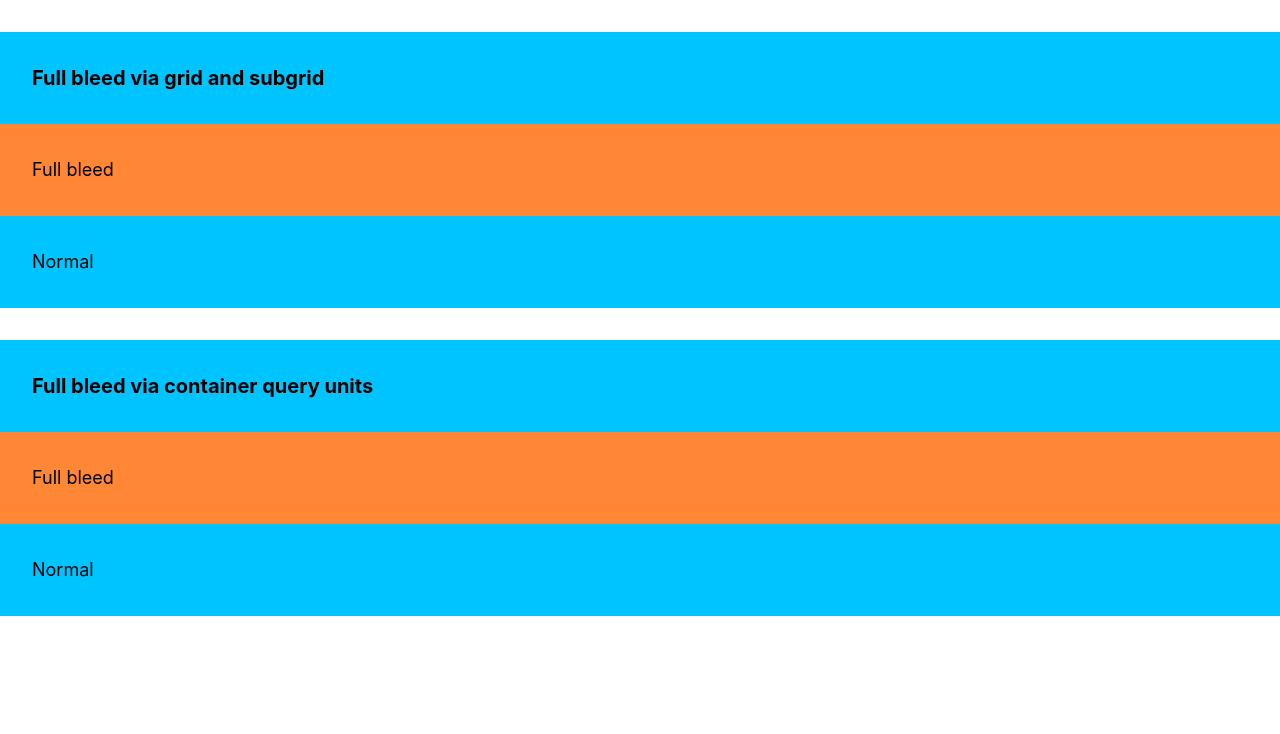
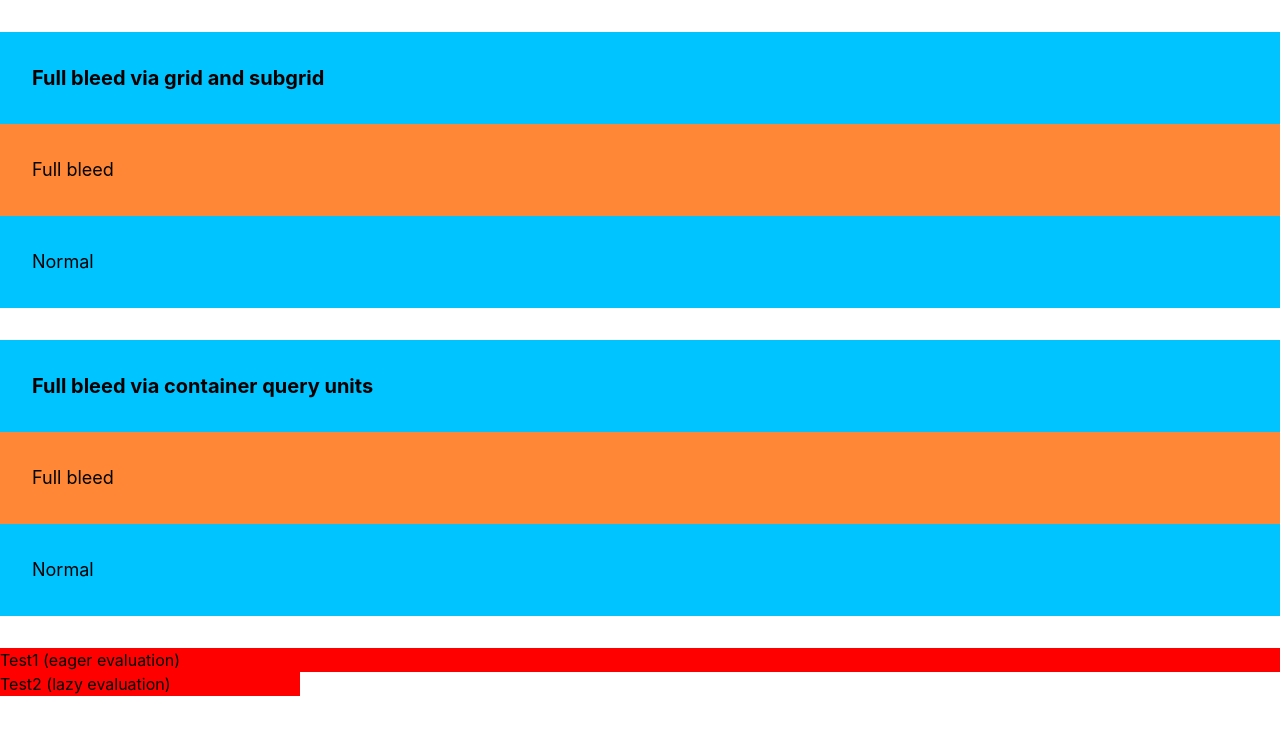
Before and after one commit to maurer2/full-bleed, a Svelte app: page / in a window 1280 px wide. Shown: the top 734 px of the page. Built offline with nearby package versions, Linux system fonts and the light colour scheme.

Commit message:
Added an example for eager vs lazy evaluation of CSS custom properties (with or without @property)

```diff
--- a/src/App.svelte
+++ b/src/App.svelte
@@ -36,4 +36,12 @@
       <p class="text-lg text-brand-complementary-contrast">Normal</p>
     </div>
   </section>
+
+  <div class="test">
+    <div class="test-random-element">
+      <div class="test1">Test1 (eager evaluation)</div>
+      <div class="test2">Test2 (lazy evaluation)</div>
+    </div>
+  </div>
+
 </main>
--- a/src/app.css
+++ b/src/app.css
@@ -1,4 +1,10 @@
 @import "tailwindcss";
+
+@property --full-bleed-test1 {
+  syntax: "<length>";
+  initial-value: 0px;
+  inherits: true;
+}
 
 @theme {
   --color-brand: oklch(0.75 0.175 50);
@@ -12,7 +18,35 @@
   --spacing-content: min(100%, 1280px);
 }
 
+@layer base {
+  html {
+    container-type: inline-size;
+  }
+}
+
+/* https://master.dev/blog/using-container-query-units-relative-to-an-outer-container/ */
 @layer components {
+  .test {
+    --full-bleed-test1: 100cqi;
+    --full-bleed-test2: 100cqi;
+  }
+
+  /* only affects --full-bleed-test2 as it is relative to the nearest container */
+  /* --full-bleed-test1 becomes a resolved/fixed number in .test (due to @property) */
+  .test-random-element {
+    inline-size: 300px;
+    container-type: inline-size;
+  }
+
+  .test1 {
+    inline-size: var(--full-bleed-test1);
+    background: red;
+  }
+
+  .test2 {
+    inline-size: var(--full-bleed-test2);
+    background: red;
+  }
 }
 
 @utility grid-lines-vertical {
```
